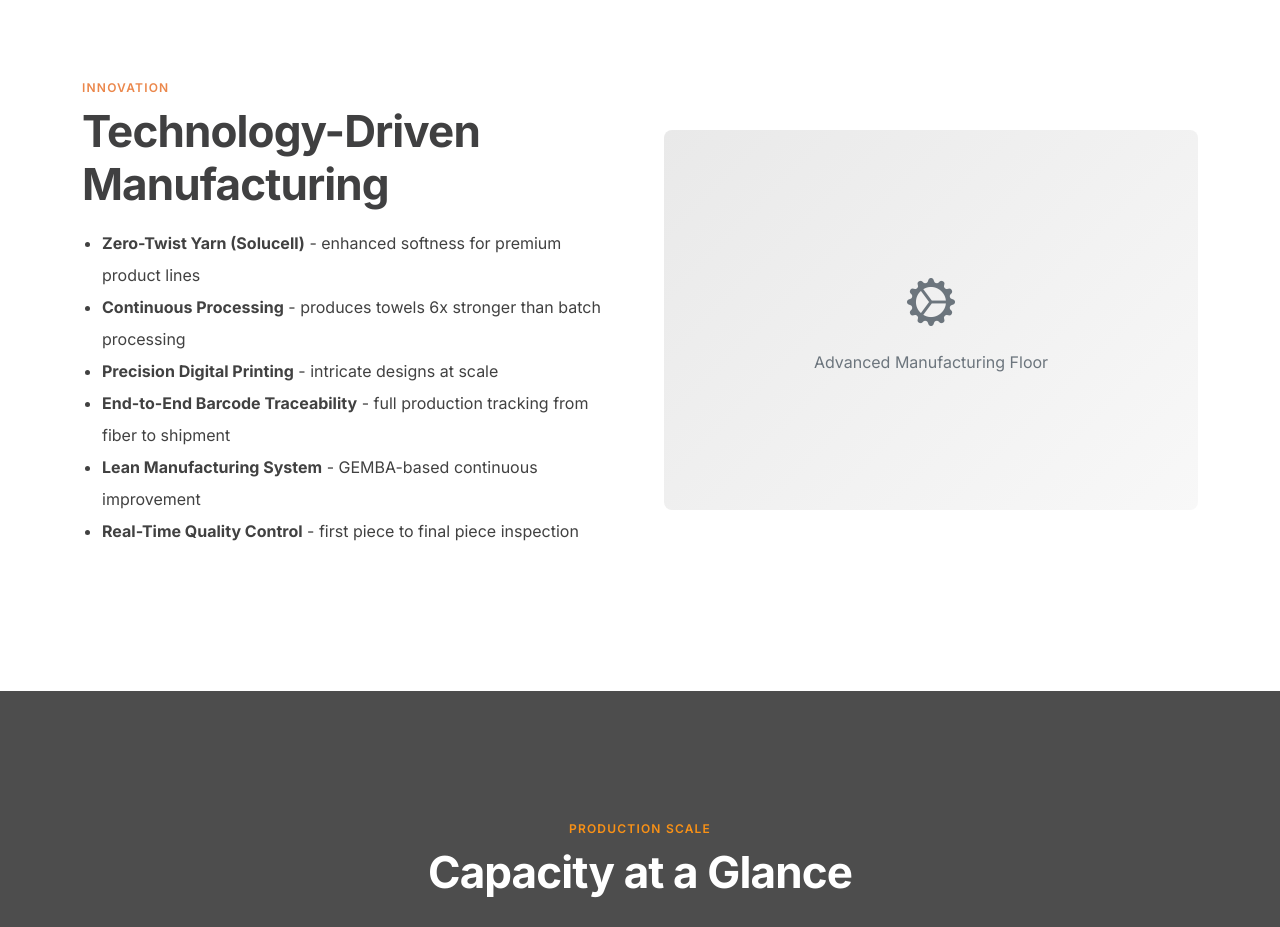
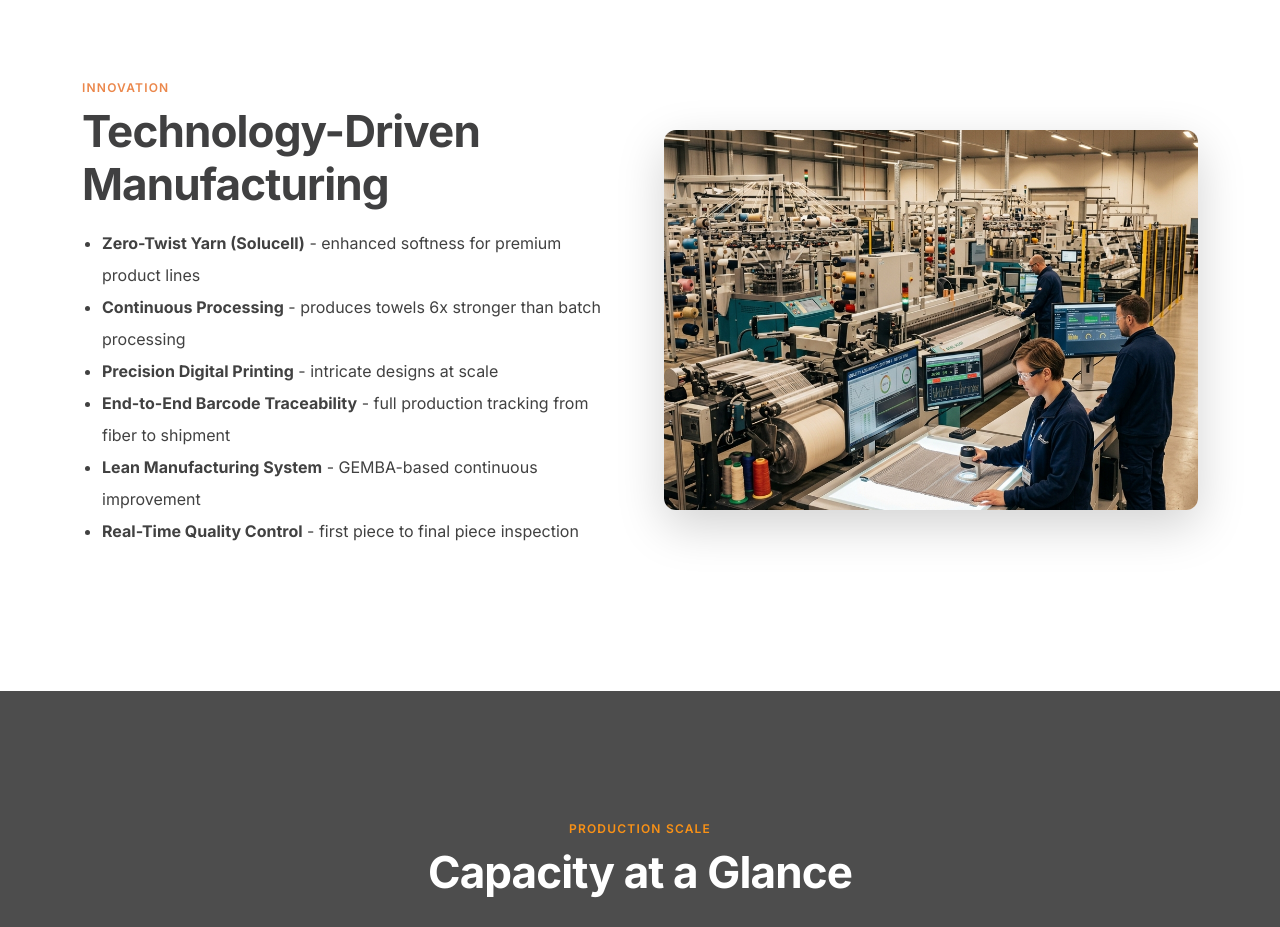
Before and after one commit to usamaejaz9741/al-rahim-textile, a plain HTML site: page capabilities.html in a window 1280 px wide. Shown: the part 2460-3387 px from the top of the page. Drawn offline with nearby package versions, Linux system fonts and the light colour scheme.

Commit message:
Added the image in capabilities page

```diff
--- a/capabilities.html
+++ b/capabilities.html
@@ -200,13 +200,8 @@
           </ul>
         </div>
         <div class="col-lg-6">
-          <div
-            style="height: 380px; background: linear-gradient(135deg, var(--bg-muted), var(--bg-light)); border-radius: var(--radius-md); display: flex; align-items: center; justify-content: center; color: var(--text-muted);">
-            <!-- REPLACE: Factory floor / machinery photography -->
-            <div class="text-center">
-              <i class="bi bi-gear-wide-connected" style="font-size: 3rem;"></i>
-              <p class="mt-2 mb-0">Advanced Manufacturing Floor</p>
-            </div>
+          <div class="shadow-lg overflow-hidden" style="border-radius: var(--radius-lg);">
+            <img src="assets/images/manufacturing-floor.png" alt="Advanced Manufacturing Floor" style="width: 100%; height: 380px; object-fit: cover;">
           </div>
         </div>
       </div>
```
Also changed, not shown: assets/images/manufacturing-floor.png (added).
